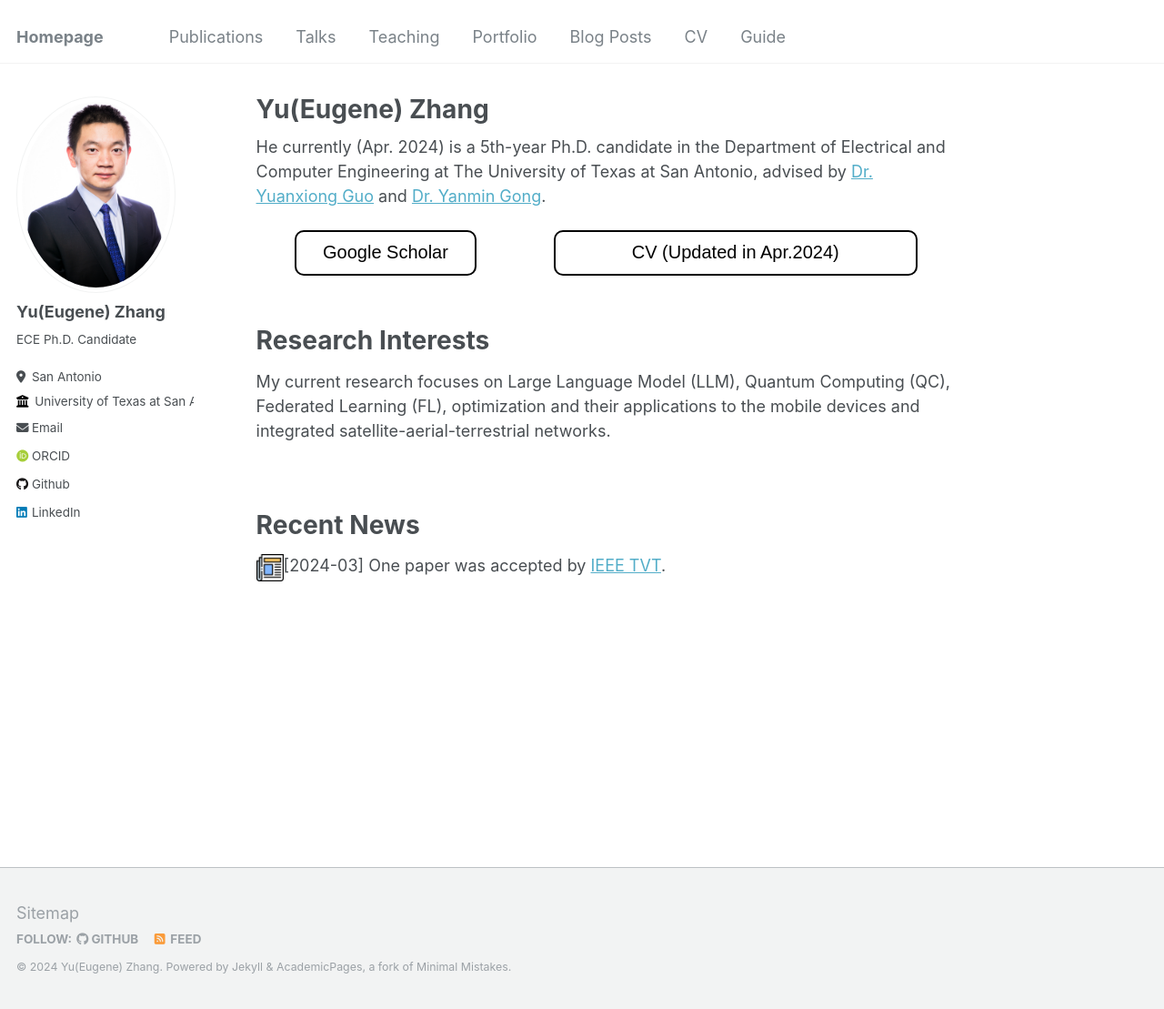
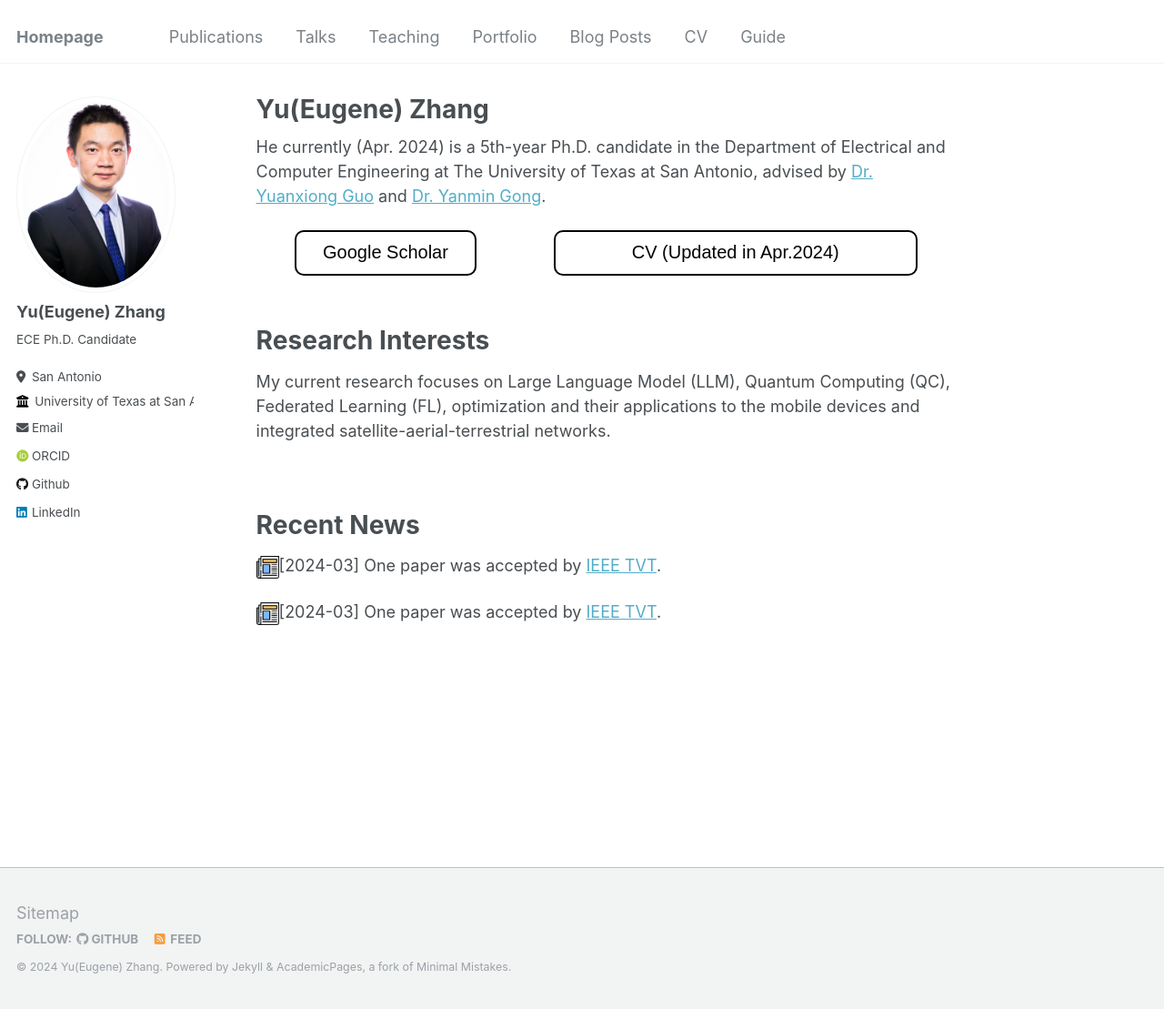
Before and after one commit to Yu-Zhang-Eugene/yu-zhang-eugene.github.io, a Jekyll site: the page built from _pages/about.md, in a window 1280 px wide and 1109 px high. Shown: the whole window at 91% size. Built offline with Jekyll 4.4.1, drawn with Linux system fonts in a browser that asks for light colours; some web fonts are replaced.

Commit message:
modified:   _pages/about.md

```diff
--- a/_pages/about.md
+++ b/_pages/about.md
@@ -39,4 +39,6 @@ My current research focuses on Large Language Model (LLM), Quantum Computing (QC
 Recent News
 ======
 
-![news](/images/newspaper.png){:height="30px" width="30px"}[2024-03] One paper was accepted by [IEEE TVT](https://ieeexplore.ieee.org/xpl/RecentIssue.jsp?punumber=25).
+![news](/images/newspaper.png){:height="25px" width="25px"}[2024-03] One paper was accepted by [IEEE TVT](https://ieeexplore.ieee.org/xpl/RecentIssue.jsp?punumber=25).
+
+![news](/images/newspaper.png){:height="25px" width="25px"}[2024-03] One paper was accepted by [IEEE TVT](https://ieeexplore.ieee.org/xpl/RecentIssue.jsp?punumber=25).
```
